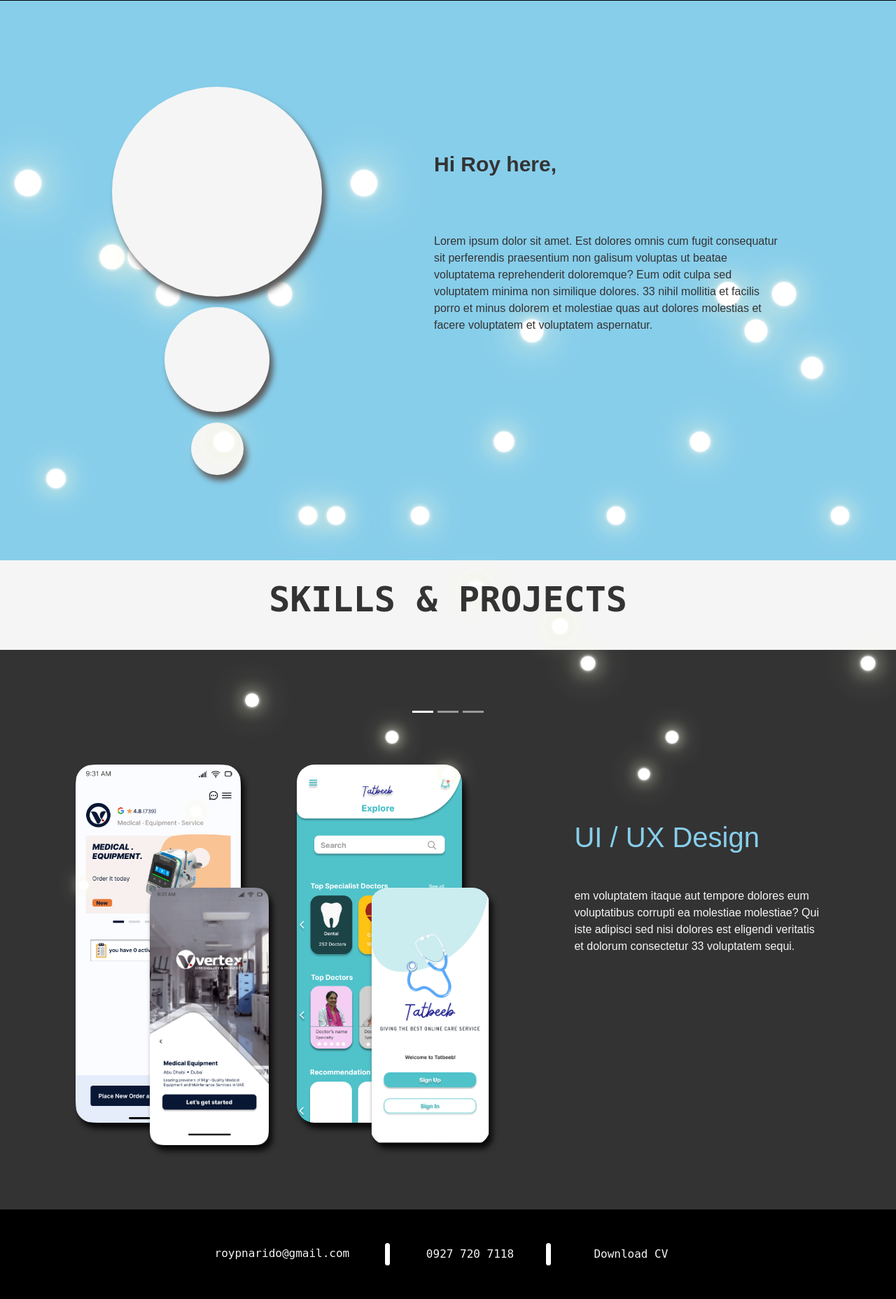
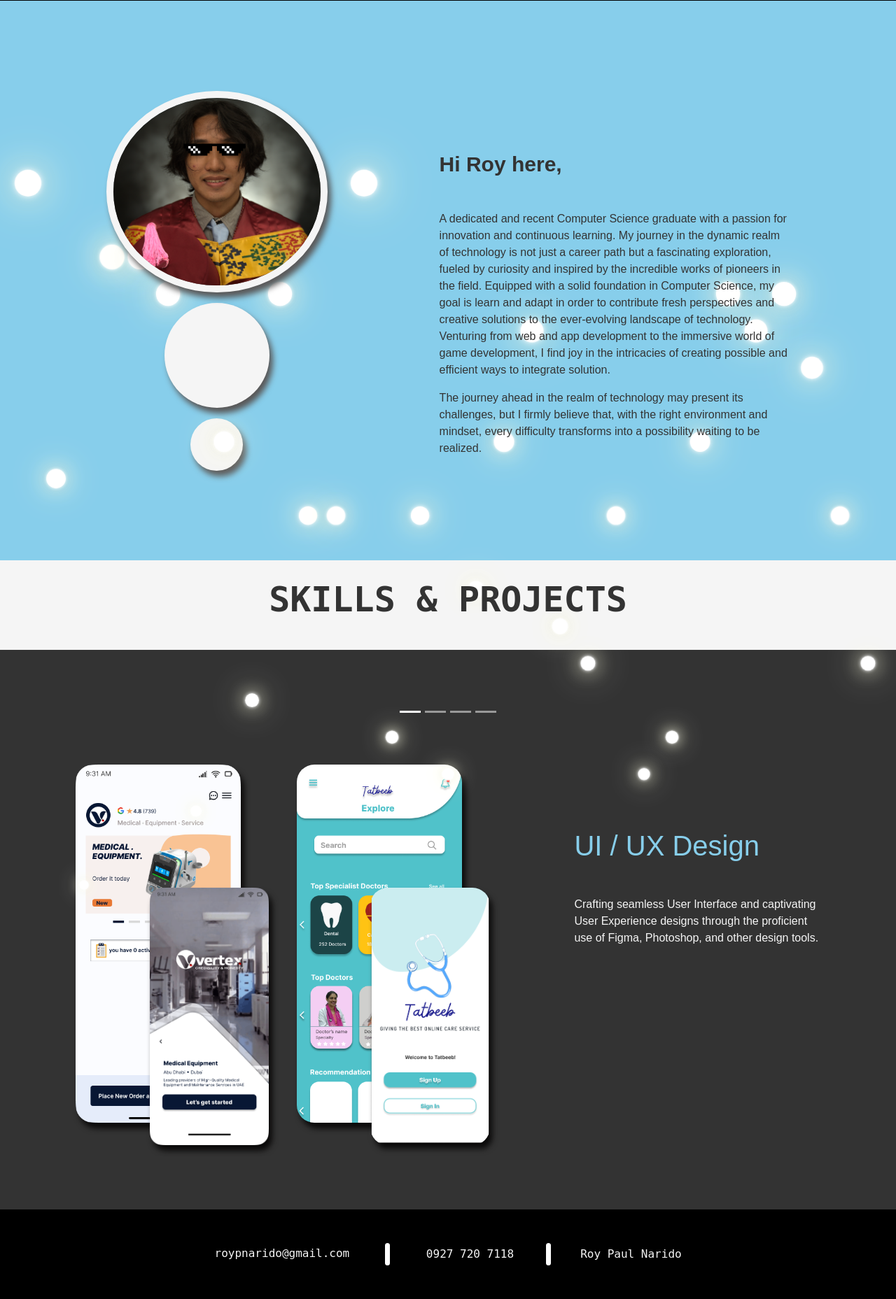
Before and after one commit to roypaul21/WebPortfolio, a Django app: page / in a window 1280 px wide. Shown: the part 799-2656 px from the top of the page at 70% size. Run offline with Django 4.2, Linux system fonts and the light colour scheme; some libraries are stand-ins or nearby versions.

Commit message:
update portfolio

```diff
--- a/webapp/static/css/home.css
+++ b/webapp/static/css/home.css
@@ -145,6 +145,7 @@ ul {
     justify-content: center;
 }
 
+/*
 .circle-profile {
     background-color: whitesmoke;
     height: 300px;
@@ -155,6 +156,15 @@ ul {
     object-fit: contain;
     filter: drop-shadow(5px 8px 4px rgba(89, 87, 87, 1));
 
+}
+*/
+#profile-img{
+    border-radius: 50%;
+    height: 18rem;
+    border:10px solid whitesmoke;
+    z-index: 3;
+    margin-bottom: 15px;
+    filter: drop-shadow(5px 8px 4px rgba(89, 87, 87, 1));
 }
 
 .circle1 {
@@ -192,7 +202,7 @@ ul {
     /*background-color: blueviolet;*/
     height: 300px;
     width: 500px;
-    top:3rem;
+    top:1rem;
 }
 
 .text-box  p{
@@ -400,7 +410,80 @@ ul {
     position: relative;
 }
 
-#fourth-con #three .image-con #game1 {
+#fourth-con #three .image-con #game2 {
+    height: 20rem ;
+    width: 40rem ;
+    z-index: 5;
+    position: absolute;
+    margin-left: 10rem;
+    margin-top: 12rem;
+    filter: drop-shadow(5px 8px 4px rgba(9, 8, 8, 1));
+    border-radius: 15px;
+
+}
+
+#fourth-con #three .image-con .first-img {
+    display: flex;
+    align-items: center;
+    justify-content: center;
+    position: relative;
+}
+
+#fourth-con #three .image-con .first-img #game3{
+    height: 20rem ;
+    width: 18rem ;
+    margin-bottom: 12rem;
+    filter: drop-shadow(5px 8px 4px rgba(9, 8, 8, 1));
+    border-radius: 15px;
+ }
+
+#fourth-con #three .image-con .first-img #game4{
+    position: relative;
+    height: 20rem ;
+    width: 25rem ;
+    margin-bottom: 12rem;
+    filter: drop-shadow(5px 8px 4px rgba(9, 8, 8, 1));
+    border-radius: 15px;
+ }
+
+
+/* 4th slide */
+#fourth-con #four{
+    background-color: none;
+}
+
+#fourth-con #four .txt-con {
+    margin-left: 10rem;
+    position: relative;
+}
+
+#fourth-con #four .txt-con .title-txt{
+   margin-bottom: 12rem;
+   color: skyblue;
+}
+
+#fourth-con #four .txt-con .title-txt. h1 {
+   z-index: 5;
+}
+
+#fourth-con #four .txt-con .body-txt {
+   z-index: 5;
+}
+
+#fourth-con #four .txt-con .body-txt{
+   width: 22rem;
+   position: relative;
+   bottom: 9rem;
+}
+
+#fourth-con #four .image-con {
+    display: flex;
+    align-items: center;
+    justify-content: center;
+    position: relative;
+}
+
+#fourth-con #four .image-con #auto1 {
     height: 20rem ;
     width: 40rem ;
     z-index: 5;
@@ -411,7 +494,7 @@ ul {
     border-radius: 15px;
  }
 
-#fourth-con #three .image-con #game2 {
+ #fourth-con #four .image-con #auto2 {
      height: 20rem ;
      width: 40rem ;
      margin-bottom: 12rem;
--- a/webapp/templates/home.html
+++ b/webapp/templates/home.html
@@ -20,7 +20,9 @@
   <div class="container-fluid" id="second-con">
 
     <div class="profile-box">
-      <div class="circle-profile"></div>
+      <img src="{% static 'images/profile2.png' %}" id="profile-img">
+      <div class="circle-profile">
+      </div>
       <div class="circle1"></div>
       <div class="circle2"></div>
     </div>
@@ -30,10 +32,16 @@
       <br>
       <div class="body-box">
         <p>
-          Lorem ipsum dolor sit amet. Est dolores omnis cum fugit consequatur sit perferendis praesentium non
-          galisum voluptas ut beatae voluptatema reprehenderit doloremque? Eum odit culpa sed voluptatem minima
-          non similique dolores. 33 nihil mollitia et facilis porro et minus dolorem et molestiae quas aut dolores
-          molestias et facere voluptatem et voluptatem aspernatur.
+            A dedicated and recent Computer Science graduate with a passion for innovation and continuous learning. My journey in the dynamic
+            realm of technology is not just a career path but a fascinating exploration, fueled by curiosity and inspired
+            by the incredible works of pioneers in the field. Equipped with a solid foundation in Computer Science, my goal is learn and adapt in
+            order to contribute fresh perspectives and creative solutions to the ever-evolving landscape of technology. Venturing from web and app
+            development to the immersive world of game development, I find joy in the intricacies of creating possible and efficient ways to integrate solution.
+        </p>
+
+        <p>
+            The journey ahead in the realm of technology may present its challenges, but I firmly believe that,
+            with the right environment and mindset, every difficulty transforms into a possibility waiting to be realized.
         </p>
 
 
@@ -57,7 +65,9 @@
         <button type="button" data-bs-target="#carouselExampleCaptions" data-bs-slide-to="0" class="active" aria-current="true" aria-label="Slide 1"></button>
         <button type="button" data-bs-target="#carouselExampleCaptions" data-bs-slide-to="1" aria-label="Slide 2"></button>
         <button type="button" data-bs-target="#carouselExampleCaptions" data-bs-slide-to="2" aria-label="Slide 3"></button>
+        <button type="button" data-bs-target="#carouselExampleCaptions" data-bs-slide-to="3" aria-label="Slide 4"></button>
       </div>
+
       <div class="carousel-inner">
         <div class="carousel-item active">
           <div class="slides" id="one">
@@ -77,11 +87,12 @@
                 <h1>UI / UX Design</h1>
               </div>
               <div class="body-txt">
-                <p>em voluptatem itaque aut tempore dolores eum voluptatibus corrupti ea molestiae molestiae? Qui iste adipisci sed nisi dolores est eligendi veritatis et dolorum consectetur 33 voluptatem sequi.</p>
+                <p>Crafting seamless User Interface and captivating User Experience designs through the proficient use of Figma, Photoshop, and other design tools.</p>
               </div>
             </div>
           </div>
         </div>
+
         <div class="carousel-item">
           <div class="slides" id="two">
             <div class="image-con">
@@ -93,15 +104,19 @@
                 <h1>Duck Counting App</h1>
               </div>
               <div class="body-txt">
-                <p>em voluptatem itaque aut tempore dolores eum voluptatibus corrupti ea molestiae molestiae? Qui iste adipisci sed nisi dolores est eligendi veritatis et dolorum consectetur 33 voluptatem sequi.</p>
+                <p>A web-based software tool that uses machine learning, data structures, and image processing to help classify and count ducks in videos, images, or real-time.</p>
               </div>
             </div>
           </div>
         </div>
+
         <div class="carousel-item">
           <div class="slides" id="three">
             <div class="image-con">
-              <img src="{% static 'images/game1.png' %}" id="game1">
+              <div class="first-img">
+                <img src="{% static 'images/game3.png' %}" id="game3">
+                <img src="{% static 'images/game4.png' %}" id="game4">
+              </div>
               <img src="{% static 'images/game2.png' %}" id="game2">
             </div>
             <div class="txt-con">
@@ -109,11 +124,31 @@
                 <h1>Game Development</h1>
               </div>
               <div class="body-txt">
-                <p>em voluptatem itaque aut tempore dolores eum voluptatibus corrupti ea molestiae molestiae? Qui iste adipisci sed nisi dolores est eligendi veritatis et dolorum consectetur 33 voluptatem sequi.</p>
+                <p>Immersing in the world of game development, where creativity meets technology, I bring ideas to life with the help of Unity
+                   and other tools turning virtual experiences into unforgettable adventures.
+                </p>
               </div>
             </div>
           </div>
         </div>
+
+        <div class="carousel-item">
+            <div class="slides" id="four">
+              <div class="image-con">
+                <img src="{% static 'images/auto1.png' %}" id="auto1">
+                <img src="{% static 'images/auto2.png' %}" id="auto2">
+              </div>
+              <div class="txt-con">
+                <div class="title-txt">
+                  <h1>Automation System</h1>
+                </div>
+                <div class="body-txt">
+                  <p>Developing a QA automation scripts to run tests on the software that validating the functionality of software and ensures it meets requirements before being released into production.</p>
+                </div>
+              </div>
+            </div>
+        </div>
+
       </div>
     </div>
 
@@ -138,8 +173,8 @@
       <div class="line-con"></div>
 
       <div class="cv-con">
-        <i class="fa-solid fa-file-arrow-down"></i>
-        <p>Download CV</p>
+        <!--<i class="fa-solid fa-file-arrow-down"></i>-->
+        <p>Roy Paul Narido</p>
       </div>
     </div>
 
```
Also changed, not shown: webapp/static/images/auto1.png (added), webapp/static/images/auto2.png (added), webapp/static/images/game3.png (added), webapp/static/images/game4.png (added), webapp/static/images/profile.png (added), webapp/static/images/profile2.png (added). Lines whose indentation alone changed are shown as unchanged.
